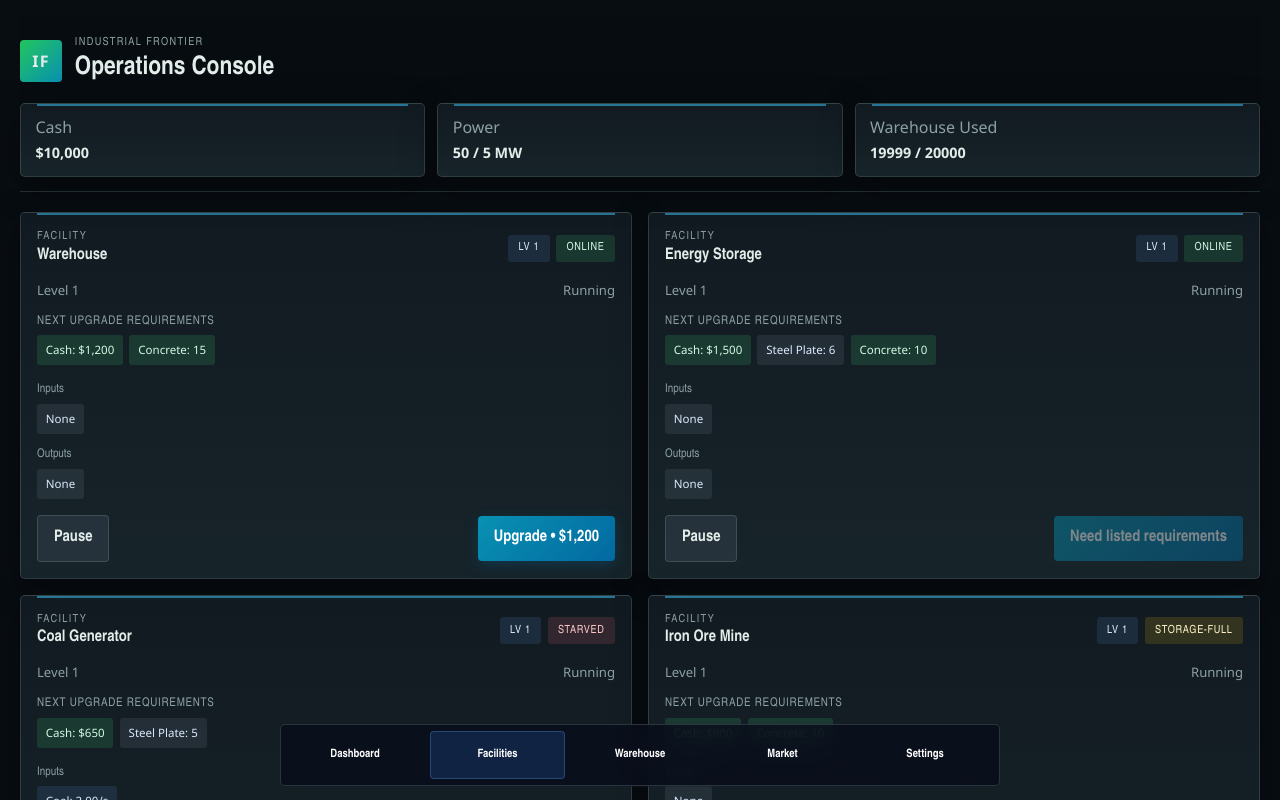
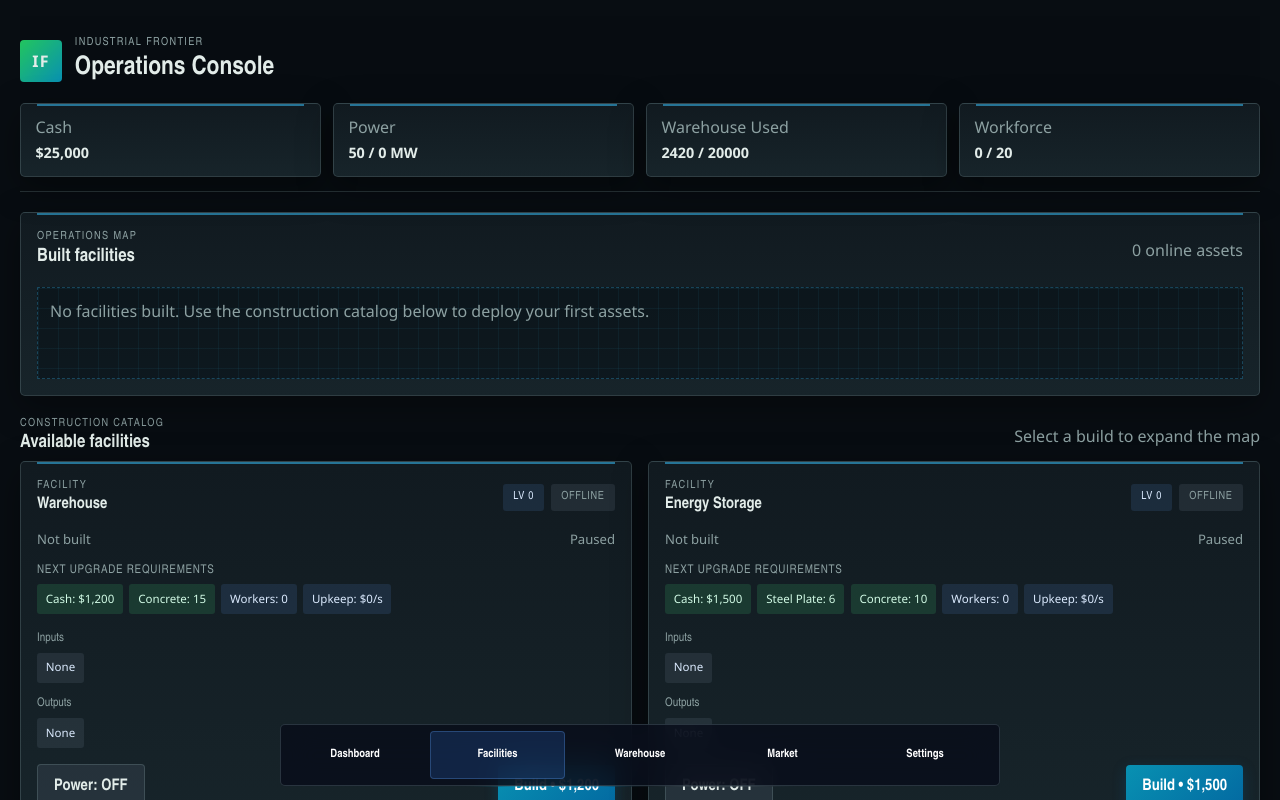
Before and after one commit to LatridellActiveX/gamething, a React (Vite) app: page / in a window 1280 px wide. Both pictures are taken after a click on the button "Facilities". Shown: the top 800 px of the page. Built offline with nearby package versions, Linux system fonts and the light colour scheme.

Commit message:
update 3.0

```diff
--- a/src/App.tsx
+++ b/src/App.tsx
@@ -6,6 +6,7 @@ import type { FacilityId, GameState, ResourceId } from "./game/state/types";
 import {
   applyOfflineProgress,
   computeWarehouseSummary,
+  computeFinancials,
   getFacilityUpgradeCost,
   getNetResourceRate,
   getResourcePrice,
@@ -30,6 +31,11 @@ type TabId = (typeof TAB_ITEMS)[number]["id"];
 const formatMoney = (value: number) => `$${value.toLocaleString(undefined, { maximumFractionDigits: 0 })}`;
 const formatRate = (value: number) => `${value >= 0 ? "+" : ""}${value.toFixed(2)}/s`;
 const formatQuantity = (value: number) => `${value.toLocaleString(undefined, { maximumFractionDigits: 2 })}`;
+const formatDuration = (seconds: number) => {
+  const wholeSeconds = Math.max(0, Math.floor(seconds));
+  const minutes = Math.floor(wholeSeconds / 60);
+  return `${minutes}m ${String(wholeSeconds % 60).padStart(2, "0")}s`;
+};
 
 function App() {
   const [game, setGame] = useState<GameState>(() => {
@@ -115,6 +121,7 @@ function App() {
     }),
     [game],
   );
+  const financials = useMemo(() => computeFinancials(game), [game]);
 
   const addLog = (entry: string) => {
     setLog((current) => [entry, ...current].slice(0, 8));
@@ -141,7 +148,7 @@ function App() {
     const next = toggleFacility(structuredClone(gameRef.current), facilityId);
     setGame(next);
     addLog(
-      `${gameRef.current.facilities[facilityId].name} ${next.facilities[facilityId].enabled ? "activated" : "paused"}.`,
+      `${gameRef.current.facilities[facilityId].name} ${next.facilities[facilityId].active ? "activated" : "paused"}.`,
     );
   };
 
@@ -246,6 +253,22 @@ function App() {
         </div>
       </section>
 
+      <section className="panel">
+        <div className="panel-header">
+          <div>
+            <p className="eyebrow">Finance</p>
+            <h2>Financials</h2>
+          </div>
+        </div>
+        <div className="metric-list">
+          <div className="metric-row"><span>Current Cash</span><strong>{formatMoney(game.cash)}</strong></div>
+          <div className="metric-row"><span>Facility Upkeep</span><strong className="danger">-{formatMoney(financials.upkeep)} / sec</strong></div>
+          <div className="metric-row"><span>Labor Wages</span><strong className="danger">-{formatMoney(financials.wages)} / sec</strong></div>
+          <div className="metric-row"><span>Net Cash Flow</span><strong className={financials.net > 0 ? "positive" : "danger"}>{financials.net > 0 ? "+" : "-"}{formatMoney(Math.abs(financials.net))} / sec</strong></div>
+          <div className="metric-row"><span>Runway</span><strong>{financials.net > 0 || financials.net === 0 ? "Infinity" : formatDuration(game.cash / financials.net)}</strong></div>
+        </div>
+      </section>
+
       <section className="panel wide">
         <div className="panel-header">
           <div>
@@ -264,8 +287,39 @@ function App() {
   );
 
   const renderFacilities = () => (
-    <div className="facility-grid">
-      {Object.values(game.facilities).map((facility) => {
+    <div className="facility-sections">
+      <section className="panel">
+        <div className="panel-header">
+          <div>
+            <p className="eyebrow">Operations map</p>
+            <h2>Built facilities</h2>
+          </div>
+          <span className="muted">{Object.values(game.facilities).filter((facility) => facility.level > 0).length} online assets</span>
+        </div>
+        <div className="facility-map">
+          {Object.values(game.facilities).filter((facility) => facility.level > 0).map((facility) => (
+            <div key={facility.id} className={`map-node ${facility.active ? "active" : "inactive"}`}>
+              <span className="map-node-light" />
+              <strong>{facility.name}</strong>
+              <small>LV {facility.level} / {facility.active ? "ACTIVE" : "OFFLINE"}</small>
+            </div>
+          ))}
+          {Object.values(game.facilities).every((facility) => facility.level === 0) && (
+            <p className="muted">No facilities built. Use the construction catalog below to deploy your first assets.</p>
+          )}
+        </div>
+      </section>
+
+      <section>
+        <div className="panel-header catalog-header">
+          <div>
+            <p className="eyebrow">Construction catalog</p>
+            <h2>Available facilities</h2>
+          </div>
+          <span className="muted">Select a build to expand the map</span>
+        </div>
+        <div className="facility-grid">
+      {Object.values(game.facilities).filter((facility) => facility.level === 0).map((facility) => {
         const cost = getFacilityUpgradeCost(facility);
         const statusClass = facility.status === "online" ? "good" : facility.status === "starved" ? "bad" : facility.status === "storage-full" ? "warn" : "muted";
         const hasMaterials = Object.entries(cost.materials).every(([resourceId, amount]) =>
@@ -293,8 +347,8 @@ function App() {
             </div>
 
             <div className="facility-meta">
-              <span>Level {facility.level}</span>
-              <span>{facility.unlocked ? facility.enabled ? "Running" : "Paused" : "Locked"}</span>
+            <span>{facility.level === 0 ? "Not built" : `Level ${facility.level}`}</span>
+              <span>{facility.unlocked ? facility.active ? "Running" : "Paused" : "Locked"}</span>
             </div>
 
             {!facility.unlocked && unlockProgress.length > 0 && (
@@ -322,6 +376,8 @@ function App() {
                     {RESOURCE_DEFINITIONS[resourceId as ResourceId].name}: {formatQuantity(amount ?? 0)}
                   </span>
                 ))}
+                <span className="pill">Workers: {facility.workersNeeded * facility.level}</span>
+                <span className="pill">Upkeep: {formatMoney(facility.baseUpkeep * facility.level)}/s</span>
               </div>
             </div>
 
@@ -358,18 +414,20 @@ function App() {
             </div>
 
             <div className="facility-actions">
-              <button className="secondary" onClick={() => handleToggle(facility.id)} disabled={!facility.unlocked}>{facility.enabled ? "Pause" : "Activate"}</button>
+              <button className="secondary" onClick={() => handleToggle(facility.id)} disabled={!facility.unlocked}>Power: {facility.active ? "ON" : "OFF"}</button>
               <button
                 onClick={() => handleUpgrade(facility.id)}
                 disabled={!facility.unlocked || !canAfford}
                 title={!facility.unlocked ? "Complete the unlock requirements" : !canAfford ? "Need the listed cash and materials" : `Upgrade ${facility.name}`}
               >
-                {!facility.unlocked ? "Locked • See requirements" : canAfford ? `Upgrade • ${formatMoney(cost.cash)}` : "Need listed requirements"}
+                {!facility.unlocked ? "Locked • See requirements" : facility.level === 0 && canAfford ? `Build • ${formatMoney(cost.cash)}` : canAfford ? `Upgrade • ${formatMoney(cost.cash)}` : "Need listed requirements"}
               </button>
             </div>
           </article>
         );
       })}
+        </div>
+      </section>
     </div>
   );
 
@@ -502,6 +560,10 @@ function App() {
             <span>Warehouse Used</span>
             <strong>{storage.used.toFixed(0)} / {storage.capacity}</strong>
           </div>
+          <div className="mini-stat">
+            <span>Workforce</span>
+            <strong>{game.workforce.activeDemand} / {game.workforce.capacity}</strong>
+          </div>
         </div>
       </header>
 
--- a/src/game/engine.ts
+++ b/src/game/engine.ts
@@ -29,7 +29,7 @@ export function computePowerStats(state: GameState) {
   let consumption = 0;
 
   for (const facility of Object.values(state.facilities)) {
-    if (!facility.enabled || !facility.unlocked) continue;
+    if (!facility.active || !facility.unlocked) continue;
     production += (facility.outputRate.power ?? 0) * facility.level;
     consumption += facility.powerConsumption * facility.level;
   }
@@ -39,11 +39,42 @@ export function computePowerStats(state: GameState) {
   state.power.available = production;
 }
 
+export const WAGE_RATE = 1;
+
+export function computeFinancials(state: GameState) {
+  const activeFacilities = Object.values(state.facilities).filter((facility) => facility.active && facility.level > 0 && facility.unlocked);
+  const upkeep = activeFacilities.reduce((total, facility) => total + facility.baseUpkeep * facility.level, 0);
+  const activeDemand = activeFacilities.reduce((total, facility) => total + facility.workersNeeded * facility.level, 0);
+  const wages = activeDemand * WAGE_RATE;
+  state.workforce.activeDemand = activeDemand;
+  state.cashFlow = { upkeep, wages, net: upkeep + wages };
+  return state.cashFlow;
+}
+
+function stabilizeCapacity(state: GameState) {
+  const facilities = Object.values(state.facilities);
+  while (true) {
+    const active = facilities.filter((facility) => facility.active && facility.level > 0 && facility.unlocked);
+    const workers = active.reduce((total, facility) => total + facility.workersNeeded * facility.level, 0);
+    const production = active.reduce((total, facility) => total + (facility.outputRate.power ?? 0) * facility.level, 0);
+    const demand = active.reduce((total, facility) => total + facility.powerConsumption * facility.level, 0);
+    if (workers <= state.workforce.capacity && production >= demand) break;
+
+    const candidate = [...active]
+      .filter((facility) => facility.outputRate.power === undefined || facility.powerConsumption > 0 || facility.workersNeeded > 0)
+      .reverse()
+      .find((facility) => facility.outputRate.power === undefined);
+    if (!candidate) break;
+    candidate.active = false;
+    candidate.status = "offline";
+  }
+}
+
 export function getNetResourceRate(state: GameState, resourceId: ResourceId): number {
   let total = 0;
 
   for (const facility of Object.values(state.facilities)) {
-    if (!facility.enabled) continue;
+    if (!facility.active || !facility.unlocked) continue;
     const outputAmount = (facility.outputRate[resourceId] ?? 0) * facility.level;
     const inputConsumption = (facility.inputRate[resourceId] ?? 0) * facility.level;
     total += outputAmount - inputConsumption;
@@ -77,11 +108,16 @@ export function tickGameState(state: GameState, seconds: number): GameState {
   });
 
   for (let step = 0; step < dt; step += 1) {
+    stabilizeCapacity(state);
     computePowerStats(state);
     const gridHasCapacity = state.power.productionPerSecond >= state.power.consumptionPerSecond;
 
     for (const facility of facilityList) {
-      if (!facility.enabled) {
+      if (!facility.active) {
+        facility.status = "offline";
+        continue;
+      }
+      if (facility.level <= 0) {
         facility.status = "offline";
         continue;
       }
@@ -136,6 +172,18 @@ export function tickGameState(state: GameState, seconds: number): GameState {
     }
 
     computePowerStats(state);
+    const financials = computeFinancials(state);
+    state.cash = Math.max(0, state.cash - financials.net);
+    if (state.cash <= 0) {
+      for (const facility of Object.values(state.facilities)) {
+        if (facility.baseUpkeep > 0 || facility.workersNeeded > 0) {
+          facility.active = false;
+          facility.status = "offline";
+        }
+      }
+      computePowerStats(state);
+      computeFinancials(state);
+    }
     state.lastTickTimestamp = Date.now();
   }
 
@@ -165,9 +213,12 @@ export function applyOfflineProgress(state: GameState, now = Date.now()) {
 export function toggleFacility(state: GameState, facilityId: FacilityId): GameState {
   const facility = state.facilities[facilityId];
   if (!facility.unlocked) return state;
-  facility.enabled = !facility.enabled;
-  facility.status = facility.enabled ? "online" : "offline";
+  facility.active = !facility.active;
+  facility.enabled = facility.active;
+  facility.status = facility.active ? "online" : "offline";
+  stabilizeCapacity(state);
   computePowerStats(state);
+  computeFinancials(state);
   return state;
 }
 
@@ -234,8 +285,10 @@ export function upgradeFacility(state: GameState, facilityId: FacilityId): GameS
     state.warehouses.energy.capacity += 50;
   }
 
+  facility.active = true;
   facility.enabled = true;
   facility.status = "online";
+  if (facilityId === "workerHousing") state.workforce.capacity = 20 + facility.level * 15;
   computePowerStats(state);
   return state;
 }
--- a/src/game/state/initialState.ts
+++ b/src/game/state/initialState.ts
@@ -21,15 +21,20 @@ const facility = (
   materials: Record<string, number> = {},
   unlockRequirements?: Array<{ facilityId: FacilityId; level: number }>,
   unlocked = true,
+  baseUpkeep = 0,
+  workersNeeded = 0,
 ) => ({
   id,
   name,
-  level: 1,
-  enabled: true,
+  level: 0,
+  enabled: false,
+  active: false,
   status: "online" as const,
   inputRate,
   outputRate,
   powerConsumption,
+  baseUpkeep,
+  workersNeeded,
   unlocked,
   unlockRequirements,
   upgrade: { base: { cash, materials }, growth: 1.75 },
@@ -37,12 +42,14 @@ const facility = (
 
 export const INITIAL_GAME_STATE: GameState = {
   schemaVersion: 1,
-  cash: 10_000,
+  cash: 25_000,
   power: {
-    available: 11,
-    productionPerSecond: 11,
+    available: 0,
+    productionPerSecond: 0,
     consumptionPerSecond: 0,
   },
+  workforce: { capacity: 20, activeDemand: 0 },
+  cashFlow: { upkeep: 0, wages: 0, net: 0 },
   warehouses: {
     central: {
       capacity: 20000,
@@ -51,10 +58,10 @@ export const INITIAL_GAME_STATE: GameState = {
         coal: { amount: 2000, reserved: 0 },
         ironOre: { amount: 80, reserved: 0 },
         ironIngot: { amount: 0, reserved: 0 },
-        steelPlate: { amount: 0, reserved: 0 },
+        steelPlate: { amount: 100, reserved: 0 },
         quicklime: { amount: 40, reserved: 0 },
         water: { amount: 100, reserved: 0 },
-        concrete: { amount: 0, reserved: 0 },
+        concrete: { amount: 100, reserved: 0 },
       },
     },
     energy: {
@@ -63,18 +70,19 @@ export const INITIAL_GAME_STATE: GameState = {
     },
   },
   facilities: {
-    warehouse: facility("warehouse", "Warehouse", {}, {}, 0, 1_200, { concrete: 15 }),
-    energyWarehouse: facility("energyWarehouse", "Energy Storage", {}, {}, 0, 1_500, { steelPlate: 6, concrete: 10 }),
-    coalGenerator: facility("coalGenerator", "Coal Generator", { coal: 2 }, { power: 5 }, 0, 650, { steelPlate: 5 }),
-    ironOreMine: facility("ironOreMine", "Iron Ore Mine", {}, { ironOre: 1.5 }, 1, 900, { concrete: 10 }),
-    coalExcavator: facility("coalExcavator", "Coal Excavator", {}, { coal: 1.25 }, 1, 900, { concrete: 10 }),
-    blastFurnace: facility("blastFurnace", "Blast Furnace", { ironOre: 1, coal: 1 }, { ironIngot: 1 }, 2, 1_500, { steelPlate: 8 }, [{ facilityId: "ironOreMine", level: 2 }, { facilityId: "coalExcavator", level: 2 }], false),
-    rollingMill: facility("rollingMill", "Rolling Mill", { ironIngot: 1, coal: 0.5 }, { steelPlate: 1 }, 2, 2_200, { concrete: 15 }, [{ facilityId: "blastFurnace", level: 2 }], false),
-    concreteBatchPlant: facility("concreteBatchPlant", "Concrete Batch Plant", { quicklime: 1, water: 2 }, { concrete: 1 }, 1, 1_200, { steelPlate: 5 }),
-    waterPump: facility("waterPump", "Water Pump", {}, { water: 4 }, 1, 850, { concrete: 8 }),
-    quicklimeHarvester: facility("quicklimeHarvester", "Quicklime Harvester", { water: 1 }, { quicklime: 1 }, 1, 1_100, { concrete: 10, steelPlate: 3 }),
-    solarPanels: facility("solarPanels", "Solar Panels", {}, { power: 6 }, 0, 1_800, { steelPlate: 6, concrete: 8 }),
-    windTurbines: facility("windTurbines", "Wind Turbines", {}, { power: 4 }, 0, 2_400, { steelPlate: 10, concrete: 12 }, [{ facilityId: "rollingMill", level: 2 }], false),
+    warehouse: facility("warehouse", "Warehouse", {}, {}, 0, 1_200, { concrete: 15 }, undefined, true, 1, 0),
+    energyWarehouse: facility("energyWarehouse", "Energy Storage", {}, {}, 0, 1_500, { steelPlate: 6, concrete: 10 }, undefined, true, 1, 0),
+    coalGenerator: facility("coalGenerator", "Coal Generator", { coal: 2 }, { power: 5 }, 0, 650, { steelPlate: 5 }, undefined, true, 3, 1),
+    ironOreMine: facility("ironOreMine", "Iron Ore Mine", {}, { ironOre: 1.5 }, 1, 900, { concrete: 10 }, undefined, true, 2, 2),
+    coalExcavator: facility("coalExcavator", "Coal Excavator", {}, { coal: 1.25 }, 1, 900, { concrete: 10 }, undefined, true, 2, 2),
+    blastFurnace: facility("blastFurnace", "Blast Furnace", { ironOre: 1, coal: 1 }, { ironIngot: 1 }, 2, 1_500, { steelPlate: 8 }, [{ facilityId: "ironOreMine", level: 2 }, { facilityId: "coalExcavator", level: 2 }], false, 5, 5),
+    rollingMill: facility("rollingMill", "Rolling Mill", { ironIngot: 1, coal: 0.5 }, { steelPlate: 1 }, 2, 2_200, { concrete: 15 }, [{ facilityId: "blastFurnace", level: 2 }], false, 6, 4),
+    concreteBatchPlant: facility("concreteBatchPlant", "Concrete Batch Plant", { quicklime: 1, water: 2 }, { concrete: 1 }, 1, 1_200, { steelPlate: 5 }, undefined, true, 3, 2),
+    waterPump: facility("waterPump", "Water Pump", {}, { water: 4 }, 1, 850, { concrete: 8 }, undefined, true, 2, 2),
+    quicklimeHarvester: facility("quicklimeHarvester", "Quicklime Harvester", { water: 1 }, { quicklime: 1 }, 1, 1_100, { concrete: 10, steelPlate: 3 }, undefined, true, 2, 2),
+    solarPanels: facility("solarPanels", "Solar Panels", {}, { power: 6 }, 0, 1_800, { steelPlate: 6, concrete: 8 }, undefined, true, 0, 0),
+    windTurbines: facility("windTurbines", "Wind Turbines", {}, { power: 4 }, 0, 2_400, { steelPlate: 10, concrete: 12 }, [{ facilityId: "rollingMill", level: 2 }], false, 0, 0),
+    workerHousing: facility("workerHousing", "Worker Housing", {}, {}, 1, 1_000, { concrete: 12, steelPlate: 4 }, undefined, true, 2, 0),
   },
   lastTickTimestamp: 0,
   lastSavedTimestamp: 0,
--- a/src/game/state/storage.ts
+++ b/src/game/state/storage.ts
@@ -79,11 +79,18 @@ function normalizeSave(state: GameState): GameState {
   }
   for (const facility of Object.values(legacy.facilities)) {
     const definition = starter.facilities[facility.id];
+    facility.baseUpkeep ??= definition.baseUpkeep;
+    facility.workersNeeded ??= definition.workersNeeded;
+    facility.active ??= facility.enabled;
+    facility.enabled = facility.active;
     facility.unlockRequirements = definition.unlockRequirements;
     facility.unlocked = !facility.unlockRequirements?.length
       || facility.unlockRequirements.every((requirement) =>
         legacy.facilities[requirement.facilityId].level >= requirement.level,
       );
   }
+  legacy.workforce ??= structuredClone(starter.workforce);
+  legacy.cashFlow ??= structuredClone(starter.cashFlow);
+  legacy.workforce.capacity = 20 + (legacy.facilities.workerHousing?.level ?? 0) * 15;
   return legacy;
 }
--- a/src/styles.css
+++ b/src/styles.css
@@ -173,7 +173,7 @@ h3 {
 
 .topbar-stats {
   display: grid;
-  grid-template-columns: repeat(3, minmax(0, 1fr));
+  grid-template-columns: repeat(4, minmax(0, 1fr));
   gap: 0.75rem;
 }
 
@@ -307,6 +307,59 @@ h3 {
 .facility-grid {
   display: grid;
   gap: 1rem;
+}
+
+.facility-sections {
+  display: grid;
+  gap: 1rem;
+}
+
+.catalog-header {
+  margin: 0;
+  padding: 0.25rem 0;
+}
+
+.facility-map {
+  display: grid;
+  grid-template-columns: repeat(auto-fit, minmax(150px, 1fr));
+  gap: 0.7rem;
+  min-height: 92px;
+  padding: 0.75rem;
+  border: 1px dashed rgba(56, 189, 248, 0.28);
+  background:
+    linear-gradient(90deg, rgba(56, 189, 248, 0.06) 1px, transparent 1px),
+    linear-gradient(rgba(56, 189, 248, 0.06) 1px, transparent 1px),
+    rgba(3, 12, 18, 0.45);
+  background-size: 20px 20px;
+}
+
+.map-node {
+  display: grid;
+  grid-template-columns: auto 1fr;
+  align-items: center;
+  column-gap: 0.5rem;
+  padding: 0.7rem;
+  border: 1px solid var(--panel-border);
+  background: rgba(17, 26, 32, 0.9);
+}
+
+.map-node small {
+  grid-column: 2;
+  color: var(--muted);
+  font-size: 0.65rem;
+  letter-spacing: 0.08em;
+}
+
+.map-node-light {
+  width: 8px;
+  height: 8px;
+  border-radius: 50%;
+  background: var(--red);
+  box-shadow: 0 0 8px currentColor;
+}
+
+.map-node.active .map-node-light {
+  background: var(--green);
 }
 
 .facility-card {
```
Also changed, not shown: src/game/state/types.ts (+13 -0 lines).
